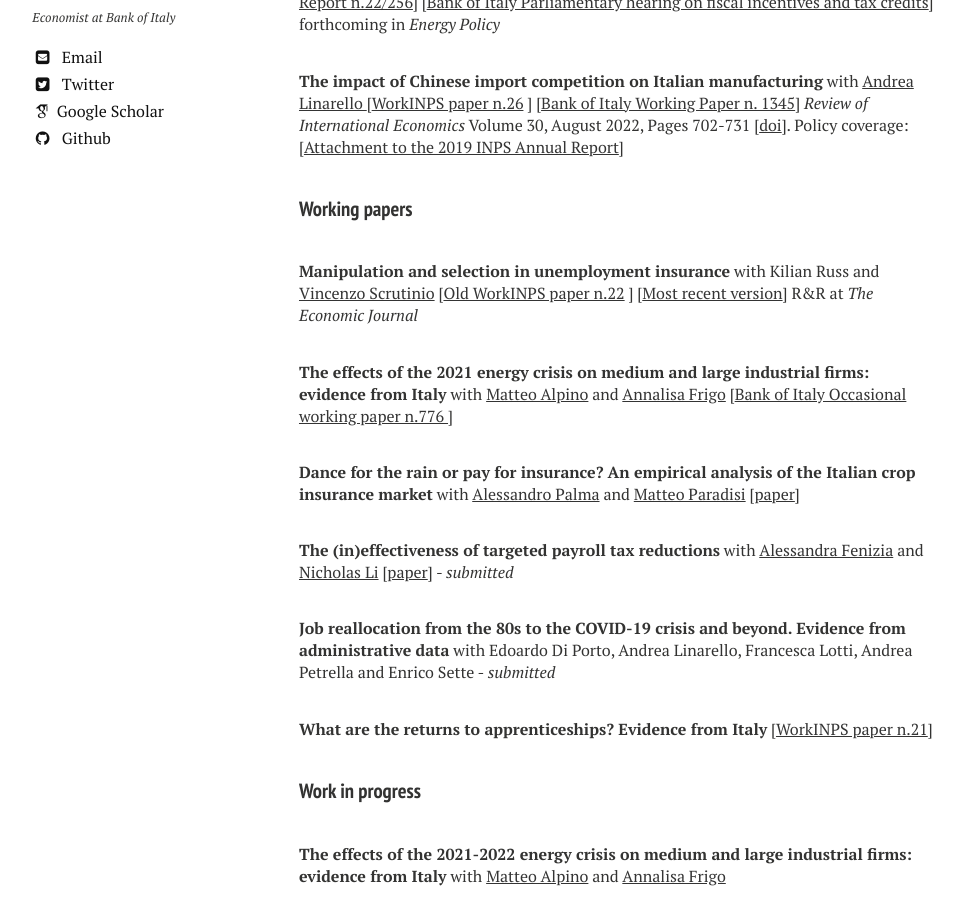
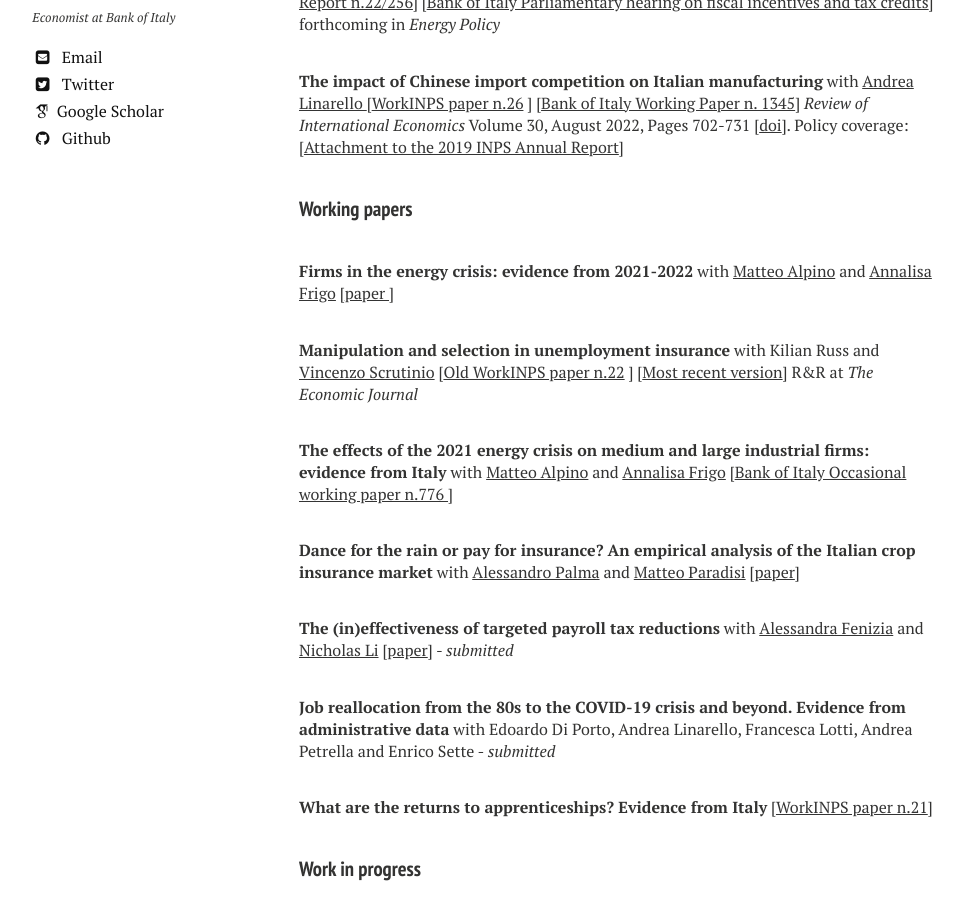
Before and after one commit to luca-citino/luca-citino.github.io, a Jekyll site: the page built from research.md, in a window 1280 px wide and 900 px high, scrolled down 355 px. Shown: the whole window, without its empty margins (21-985 px from the left). Built offline with Jekyll 4.4.1, drawn with Linux system fonts in a browser that asks for light colours; nearby versions of some CDN libraries; some web fonts are replaced.

Commit message:
Update research.md

```diff
--- a/research.md
+++ b/research.md
@@ -11,6 +11,8 @@ title: Research
 
 
 #### Working papers
+
+**Firms in the energy crisis: evidence from 2021-2022**  with <a href="https://sites.google.com/site/alpinomtt">Matteo Alpino</a> and <a href="https://annalisafrigo.weebly.com/">Annalisa Frigo</a> [<a href="https://luca-citino.github.io/docs/INVIND.pdf">paper </a>]
 
 **Manipulation and selection in unemployment insurance**  with Kilian Russ and <a href="https://sites.google.com/view/vincenzoscrutinio/home">Vincenzo Scrutinio</a> [<a href="https://www.inps.it/docallegatiNP/Mig/InpsComunica/WorkInps_Papers/22_gennaio_2019_Happy%20Birthday_citino_russ_scrutinio.pdf">Old WorkINPS paper n.22</a> ]  [<a href="https://luca-citino.github.io/docs/targeted_ui-1.pdf">Most recent version</a>] R&R at <i>The Economic Journal</i>
 
```
